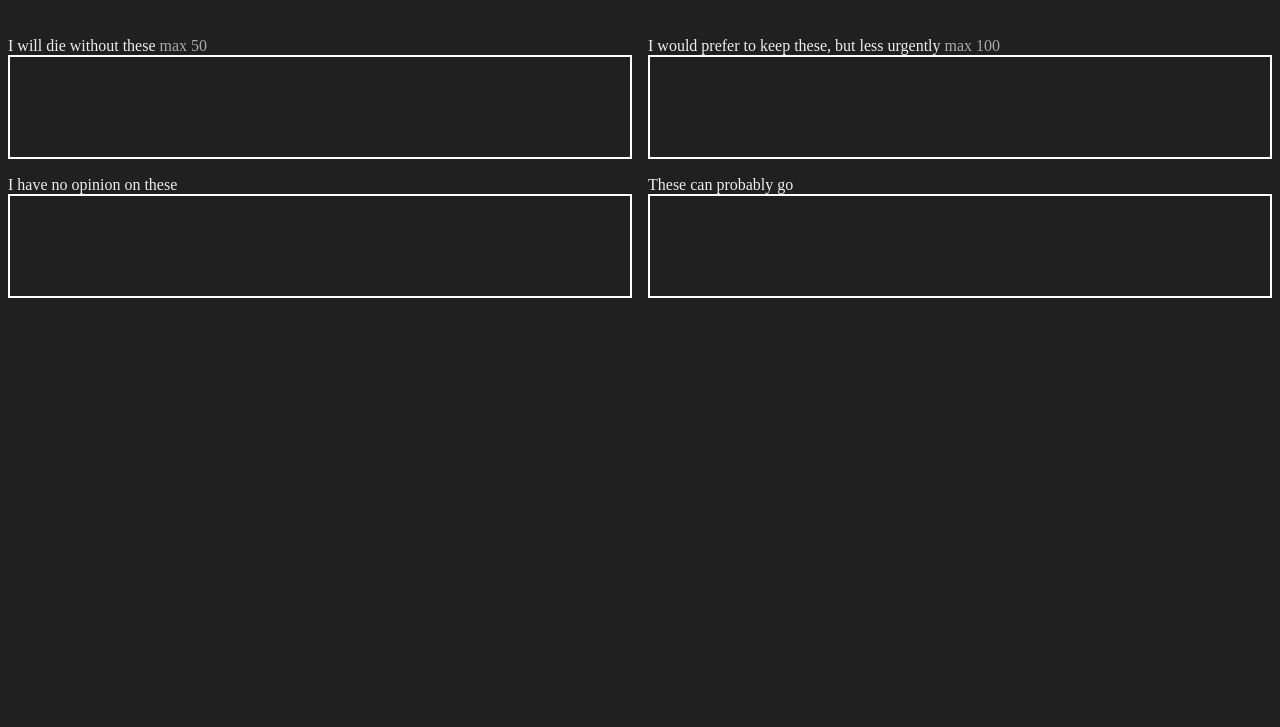
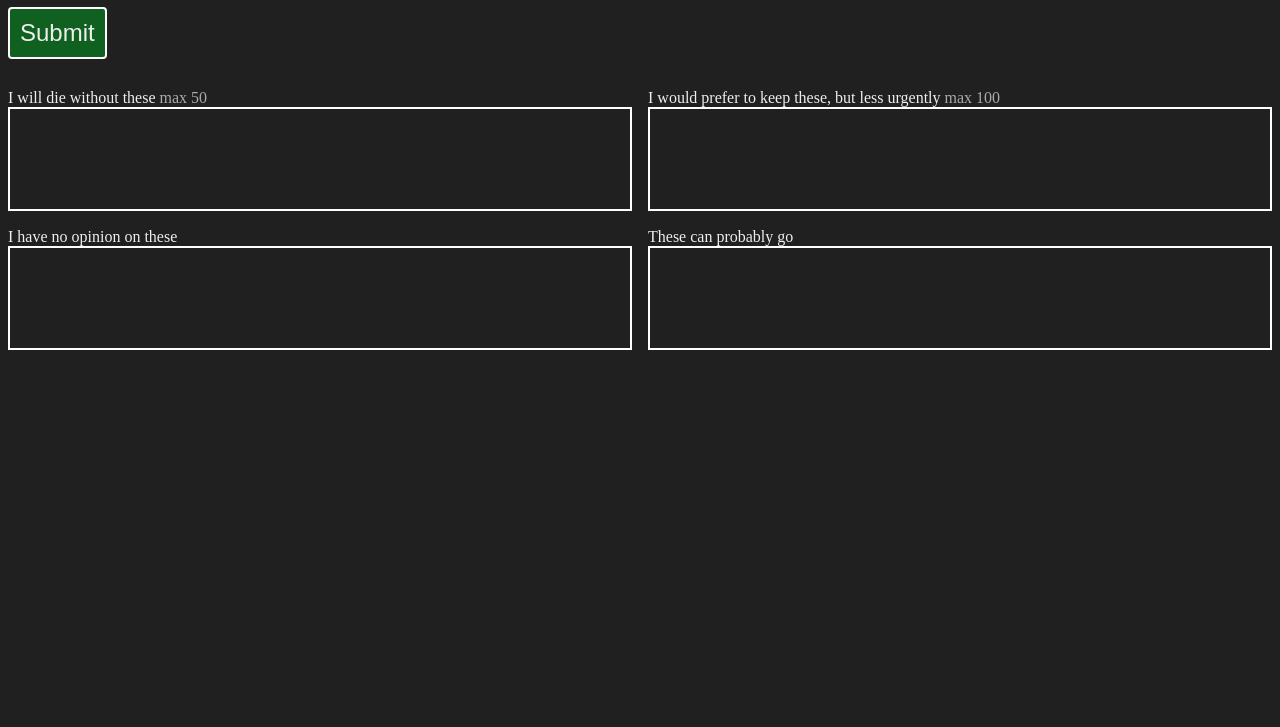
Before and after one commit to four-griffins/Four-Griffins.github.io, a plain HTML site: page rank.html in a window 1280 px wide. Shown: the part 73-800 px from the top of the page. Drawn offline with Linux system fonts and the light colour scheme; no server answers.

Commit message:
made submit button harder to miss

```diff
--- a/rank.html
+++ b/rank.html
@@ -31,12 +31,11 @@
 }
 
 #submit {
-	position: absolute;
-	top: 10px;
-	right: 10px;
-	background: inherit;
+	display: inline;
+	background: #106020;
 	color: inherit;
 	border: 2px solid white;
+	font-size: 1.5rem;
 	padding: 10px;
 	border-radius: 4px;
 }
```
